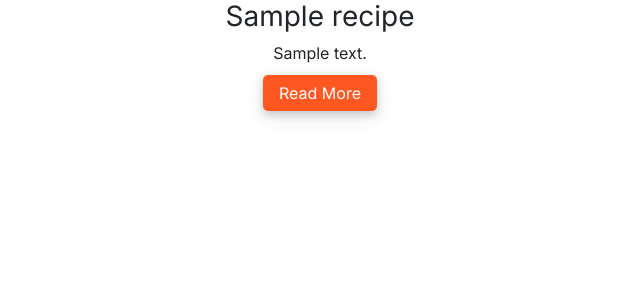
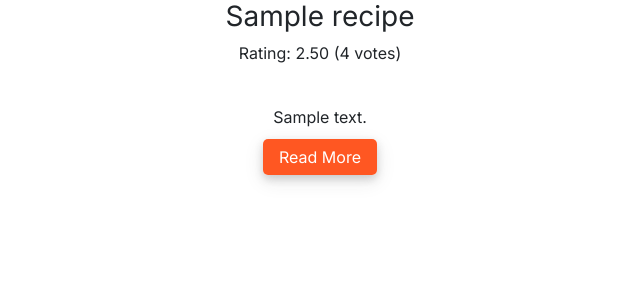
Before and after one commit to merzann/the-travelling-wooden-spoon, a Django app: a page that uses blog/templates/blog/category.html in a window 1280 px wide. Shown: the part 261-566 px from the top of the page, without its empty margins (320-960 px from the left). Run offline with Django 4.2, Linux system fonts and the light colour scheme; tables that the repository leaves empty hold one stand-in row (values such as "Sample post"); some libraries are stand-ins or nearby versions.

Commit message:
feat: add average rating to category.html

```diff
--- a/blog/templates/blog/category.html
+++ b/blog/templates/blog/category.html
@@ -11,7 +11,9 @@
                 <article class="recipe">
                     <img src="{{ recipe.image.url }}" alt="{{ recipe.title }}">
                     <h3>{{ recipe.title }}</h3>
-                    <p>{{ recipe.description|truncatewords:20 }}</p>
+                    <p>Rating: {{ recipe.average_rating }} ({{ recipe.rating_count }} votes)</p>
+                    <br>
+                    <p>{{ recipe.description }}</p>
                     <a href="{% url 'recipe_detail' recipe.id %}" class="btn-custom">Read More</a>
                 </article>
             {% empty %}
--- a/blog/templates/blog/recipe_detail.html
+++ b/blog/templates/blog/recipe_detail.html
@@ -19,9 +19,11 @@
                         {% with avg=average_rating|floatformat:"0" %}
                             {% for i in "12345" %}
                                 {% if forloop.counter <= avg|add:"0" %}
-                                    <span class="text-warning fs-4">&#9733;</span> <!-- Solid star (★) -->
+                                    <!-- Solid star (★) -->
+                                    <span class="text-warning fs-4">&#9733;</span>
                                 {% else %}
-                                    <span class="text-secondary fs-4">&#9734;</span> <!-- Empty star (☆) -->
+                                    <!-- Empty star (☆) -->
+                                    <span class="text-secondary fs-4">&#9734;</span>
                                 {% endif %}
                             {% endfor %}
                         {% endwith %}
--- a/blog/views.py
+++ b/blog/views.py
@@ -30,10 +30,17 @@ def recipes_view(request):
 
 
 def category_view(request, category_name):
-    # Get the category object by name
     category = get_object_or_404(Category, name=category_name)
-    # Fetch all recipes under this category
     recipes = Recipe.objects.filter(category=category)
+
+    for recipe in recipes:
+        recipe.average_rating = recipe.calculate_average_rating()
+
+    context = {
+        "category": category,
+        "recipes": recipes,
+    }
+
     return render(request, 'blog/category.html', {'category': category, 'recipes': recipes})
 
 
@@ -52,6 +59,5 @@ def recipe_detail(request, recipe_id):
         "recipe": recipe,
         "average_rating": recipe.calculate_average_rating(),
     }
-    print("Average Rating:", recipe.calculate_average_rating())
 
     return render(request, "blog/recipe_detail.html", context)
```
